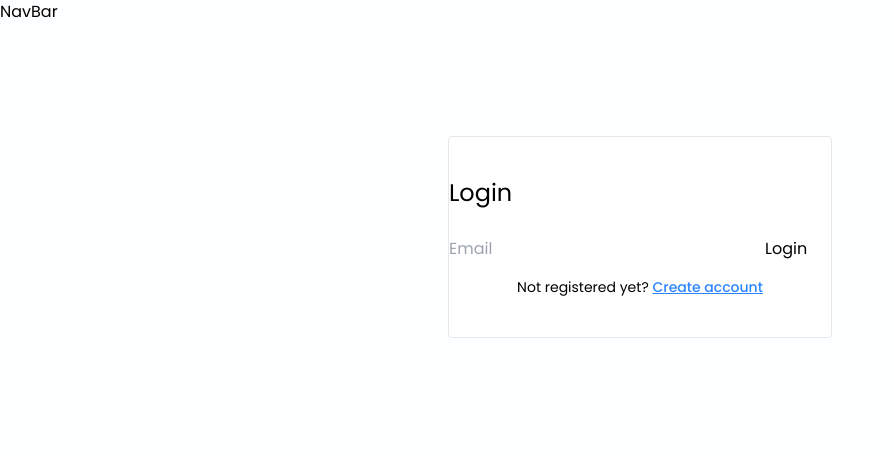
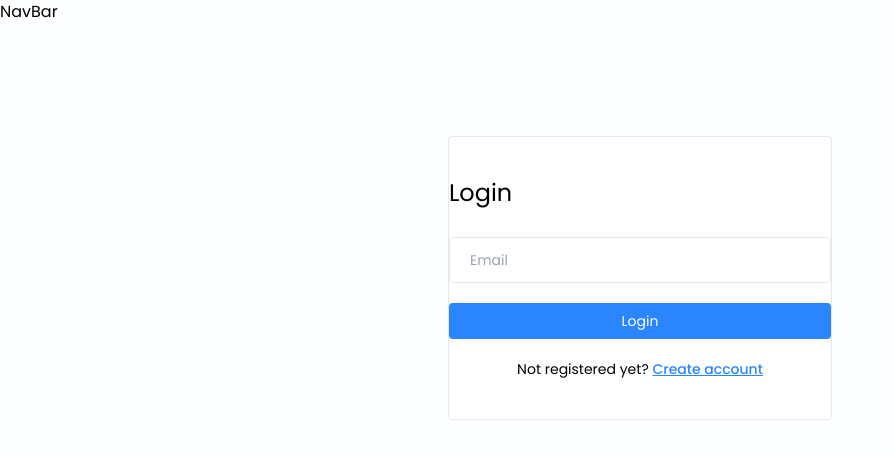
Before and after one commit to Karoll-e/app-notas-guia-7, a React (Vite) app in the folder frontend/app-notas/: page /login in a window 1280 px wide. Shown: the top 456 px of the page, without its empty margins (0-894 px from the left). Built offline with nearby package versions, Linux system fonts and the light colour scheme.

Commit message:
Refactor CSS styles and add missing line break in App.jsx

```diff
--- a/frontend/app-notas/src/App.jsx
+++ b/frontend/app-notas/src/App.jsx
@@ -3,6 +3,7 @@ import { BrowserRouter as Router, Routes, Route } from "react-router-dom";
 import Home from "./pages/Home";
 import Login from "./pages/Login";
 import SignUp from "./pages/SignUp";
+
 
 const routes = (
   <Router>
--- a/frontend/app-notas/src/index.css
+++ b/frontend/app-notas/src/index.css
@@ -14,3 +14,13 @@
     overflow-x: hidden;
   }
 }
+
+@layer components{
+  .input-box{
+    @apply w-full text-sm bg-transparent border-[1.5px] px-5 py-3 rounded mb-4 outline-none
+  }
+
+  .btn-primary{
+    @apply w-full text-sm bg-primary text-white p-2 rounded my-1 hover:bg-blue-600
+  }
+}
```
